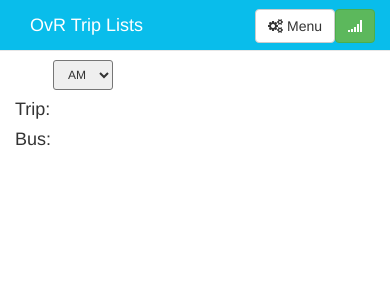
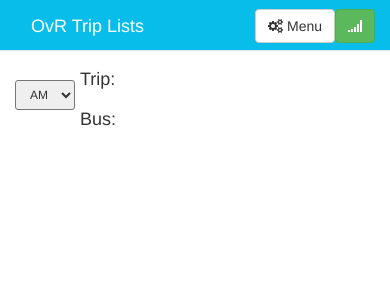
Before and after one commit to OvRcode/ovr_lists, a PHP site: page /list.html in a window 390 px wide. Shown: the top 300 px of the page. Run offline with PHP 8.4, Linux system fonts and the light colour scheme; some libraries are stand-ins or nearby versions.

Commit message:
Fixed index toggling issues Fixed brand link

```diff
--- a/css/simple-sidebar.css
+++ b/css/simple-sidebar.css
@@ -137,6 +137,9 @@
     top:0px;
     width:100%;
 }
+#brand {
+    color:white;
+}
 .pad {
     padding-top:60px;
 }
--- a/index.html
+++ b/index.html
@@ -45,7 +45,6 @@
 
     <div id="wrapper">
 
-        <!-- Sidebar -->
         <div id="sidebar-wrapper">
             <ul class="sidebar-nav">
                 <li class="sidebar-brand">
@@ -99,9 +98,9 @@
         <div id="page-content-wrapper container">
           <nav class="navbar navbar-default navbar-static-top ovr" role="navigation">
             <div class="container-fluid">
+                <button class="btn btn-link navbar-brand" id="brand">OvR Trip Lists</button>
                 <button class="btn btn-success" id="status"><i class="fa fa-signal"></i></button>
                 <button class="btn btn-default" id="menu-toggle"><i class="fa fa-cogs"></i>&nbsp;Menu</button>
-              <a class="navbar-brand">OvR Trip Lists</a>
             </div>
           </nav>
             <div class="container-fluid pad">
--- a/js/common.js
+++ b/js/common.js
@@ -20,14 +20,14 @@ $(function() {
         e.preventDefault();
         $("#wrapper").toggleClass("toggled");
     });
-
-    $( '#btn-settings' ).on("tap", function(){ window.location.href='index.html' });
-    $( '#btn-list' ).on("tap", function(){ window.location.href='list.html' });
-    $( '#btn-summary' ).on("tap", function(){ window.location.href = 'summary.html' });
-    $( '#btn-notes' ).on("tap", function(){ window.location.href = 'notes.html' });
-    $( '#btn-message' ).on("tap", function(){ window.location.href = 'message.html' });
-    $( '#btn-export' ).on("tap", function(){ window.location.href = 'export.html' });
-    $( '#btn-logout' ).on("tap", function(){ /*TODO: implement login/logout */ });
+    $( '#brand' ).on("click", function(){ window.location.href='index.html' });
+    $( '#btn-settings' ).on("click", function(){ window.location.href='index.html' });
+    $( '#btn-list' ).on("click", function(){ window.location.href='list.html' });
+    $( '#btn-summary' ).on("click", function(){ window.location.href = 'summary.html' });
+    $( '#btn-notes' ).on("click", function(){ window.location.href = 'notes.html' });
+    $( '#btn-message' ).on("click", function(){ window.location.href = 'message.html' });
+    $( '#btn-export' ).on("click", function(){ window.location.href = 'export.html' });
+    $( '#btn-logout' ).on("click", function(){ /*TODO: implement login/logout */ });
 
     // Monitor onLine status and flip navbar indicator
     setInterval(function () {
--- a/list.html
+++ b/list.html
@@ -93,23 +93,23 @@
         <div id="page-content-wrapper container">
           <nav class="navbar navbar-default navbar-static-top ovr" role="navigation">
             <div class="container-fluid">
-              <a href="index.html" class="navbar-brand">OvR Trip Lists</a>
+                <button class="btn btn-link navbar-brand" id="brand">OvR Trip Lists</button>
               <button class="btn btn-success" id="status"><i class="fa fa-signal"></i></button>
               <button class="btn btn-default" id="menu-toggle"><i class="fa fa-cogs"></i>&nbsp;Menu</button>
             </div>
           </nav>
             <div class="container-fluid pad">
                 <div class="row">
-                    <div class="col-lg-1">
+                    <div class="col-xs-2 col-md-1">
                       <select id="AMPM" class="input-sm">
                           <option value="AM">AM</option>
                           <option value="PM">PM</option>
                       </select>
                     </div>
-                    <div class="col-lg-4">
+                    <div class="col-xs-10 col-md-8">
                         <h4>Trip: <span id="tripName"></span></h4>
                     </div>
-                    <div class="col-lg-4">
+                    <div class="col-xs-4 col-md-4">
                         <h4>Bus: <span id="bus"></span></h4>
                     </div>
                 </div>
@@ -131,7 +131,7 @@
     <script src="js/jquery.mobile-1.4.5.js"></script>
     <!-- TODO: Minify Assets -->
     <!-- Bootstrap Core JavaScript -->
-    <script src="js/bootstrap.min.js"></script>
+    <script src="js/bootstrap.js"></script>
     <script src="js/common.js"></script>
     <script src="js/lists.js"></script>
 </body>
--- a/notes.html
+++ b/notes.html
@@ -93,9 +93,9 @@
         <div id="page-content-wrapper container">
           <nav class="navbar navbar-default navbar-static-top ovr" role="navigation">
             <div class="container-fluid">
+                <button class="btn btn-link navbar-brand" id="brand">OvR Trip Lists</button>
                 <button class="btn btn-success" id="status"><i class="fa fa-signal"></i></button>
                 <button class="btn btn-default" id="menu-toggle"><i class="fa fa-cogs"></i>&nbsp;Menu</button>
-              <a href="index.html" class="navbar-brand">OvR Trip Lists</a>
             </div>
           </nav>
             <div class="container-fluid pad" id="content">
--- a/summary.html
+++ b/summary.html
@@ -93,9 +93,9 @@
         <div id="page-content-wrapper container">
           <nav class="navbar navbar-default navbar-static-top ovr" role="navigation">
             <div class="container-fluid">
-              <button class="btn btn-success" id="status"><i class="fa fa-signal"></i></button>
-              <button class="btn btn-default" id="menu-toggle"><i class="fa fa-cogs"></i>&nbsp;Menu</button>
-              <a href="index.html" class="navbar-brand">OvR Trip Lists</a>
+                <button class="btn btn-link navbar-brand" id="brand">OvR Trip Lists</button>
+                <button class="btn btn-success" id="status"><i class="fa fa-signal"></i></button>
+                <button class="btn btn-default" id="menu-toggle"><i class="fa fa-cogs"></i>&nbsp;Menu</button>
             </div>
           </nav>
             <div class="container-fluid pad" id="content">
```
Also changed, not shown: js/settings.js (+8 -20 lines).
